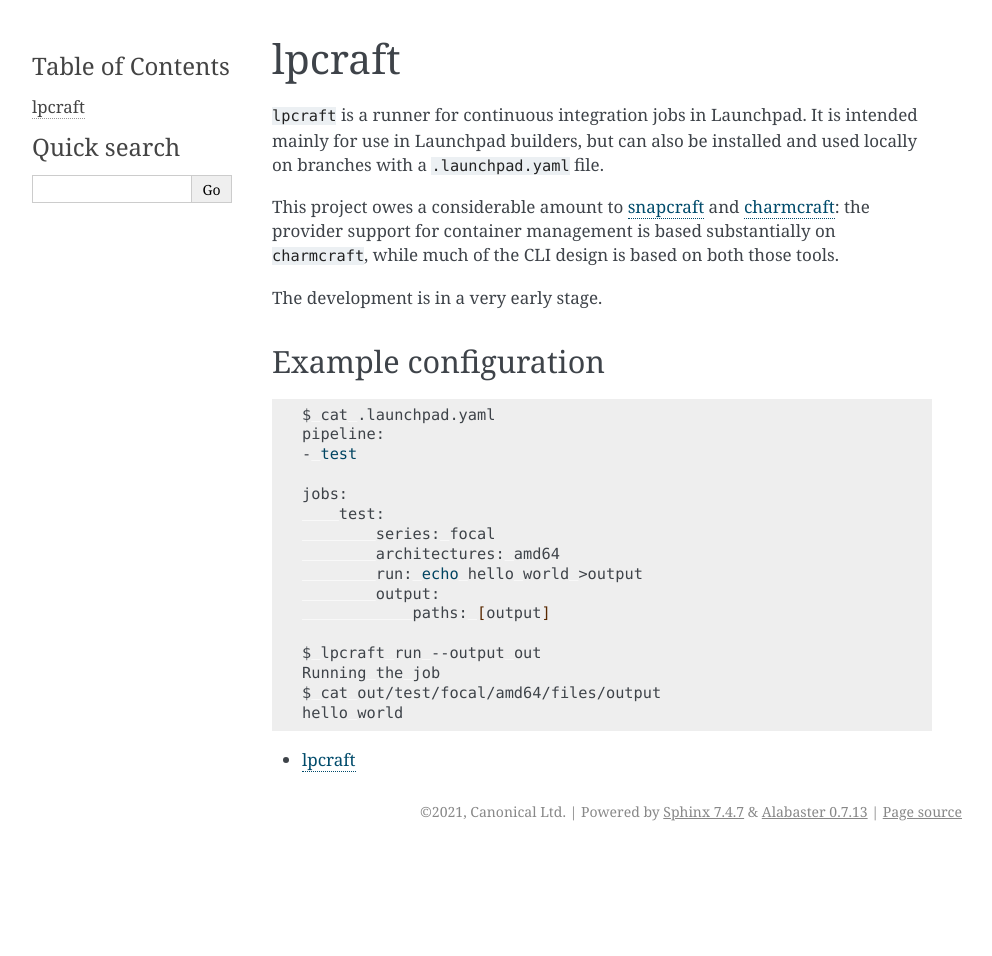
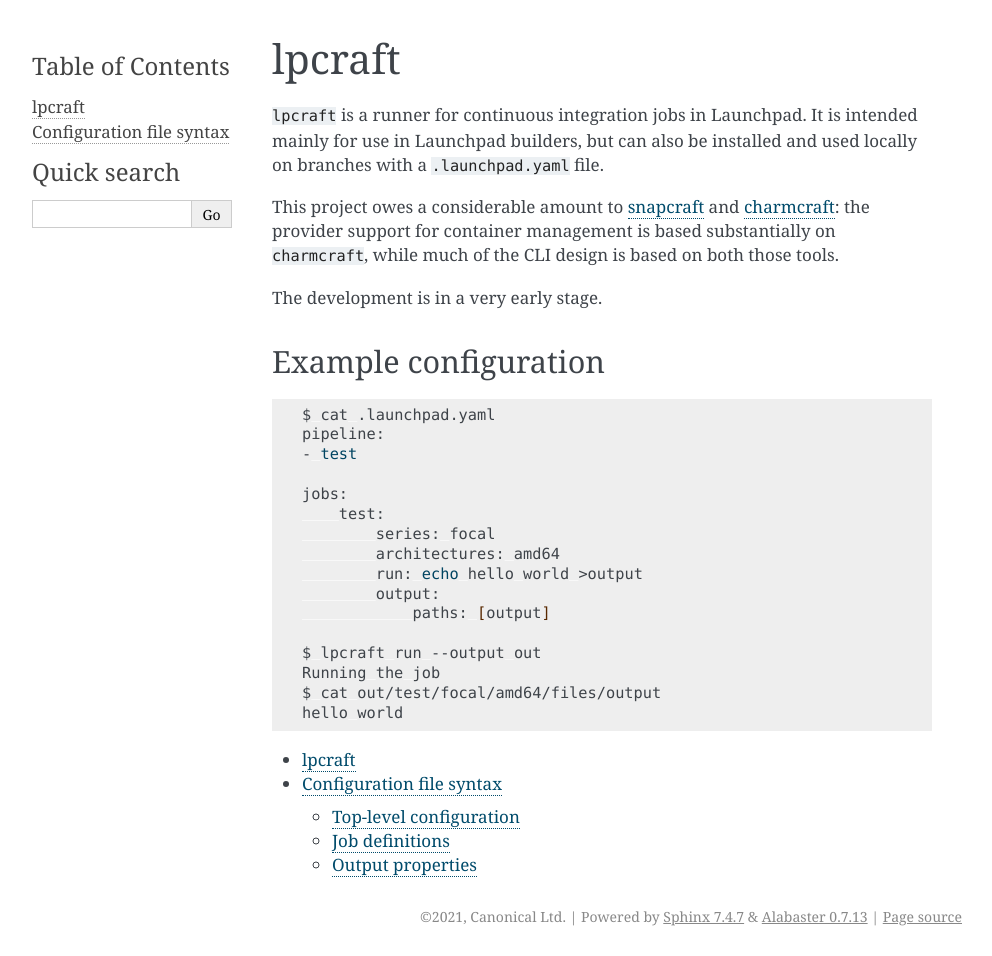
Before and after one commit to tushar5526/lpci-mirror, a Sphinx documentation site: the page built from docs/index.rst, in a window 1280 px wide. Shown: the whole page, without its empty margins (148-1140 px from the left). Built offline with Sphinx 7.4.7, drawn with Linux system fonts in a browser that asks for light colours; before the commit the page ends 900 px from its top, so only the background shows below that; some of the changed lines change nothing that is shown.

Commit message:
Add "Configuration file syntax" documentation
This is taken directly from the extensible builds specification.

```diff
--- /dev/null
+++ b/docs/configuration.rst
@@ -0,0 +1,99 @@
+Configuration file syntax
+=========================
+
+The default and preferred file name is ``.launchpad.yaml`` (with the leading
+dot to keep it discreetly out of the way).
+
+The following documentation makes reference to various behaviours of
+Launchpad.  At the time of writing these have been designed but not yet
+implemented.
+
+Top-level configuration
+-----------------------
+
+``pipeline`` (required)
+     List of stages; each stage is either a job name or a list of job names.
+     If a stage is a list of job names, then those jobs are executed in
+     parallel.  Stages are executed in series, and subsequent stages only
+     execute if previous stages succeeded.
+
+``jobs`` (required)
+     Mapping of job names to job definitions.
+
+Job definitions
+---------------
+
+``series`` (required)
+     The name of the Ubuntu series used to run the job.
+
+``architectures`` (required)
+     An architecture or list of architectures on which to run the job.  If a
+     list, this multiplies the job into one copy per architecture.
+
+``packages`` (optional)
+    Packages to install using ``apt`` as dependencies of this job.
+
+``snaps`` (optional)
+    Snaps to install as dependencies of this job.
+
+``environment`` (optional)
+    A mapping of environment variable names to values, to be set while
+    running the job.
+
+``run`` (optional)
+    A string (possibly multi-line) containing shell commands to run for this
+    job.
+
+``output`` (optional)
+    See the :ref:`output-properties` section below.
+
+``matrix`` (optional)
+    A list of mappings, each of which is a partial job definition.  The
+    final list of concrete jobs to run for this job name is constructed by
+    taking a copy of the job definition for each item in ``matrix``,
+    removing the ``matrix`` key itself, and updating it with the contents of
+    each item in turn.
+
+.. _output-properties:
+
+Output properties
+-----------------
+
+``paths`` (optional)
+    A list of `Path.glob
+    <https://docs.python.org/3/library/pathlib.html#pathlib.Path.glob>`_
+    patterns; any files matching these patterns at the end of a successful
+    build will be gathered by the build manager and attached to the build in
+    Launchpad.  Paths may not escape the build tree.
+
+``distribute`` (optional)
+    If ``artifactory``, then these artifacts may be distributed via
+    Artifactory.
+
+    Other valid values for ``distribute`` may be added in future.
+
+``channels`` (optional)
+    A list of initial channels to which these artifacts should be published
+    (e.g. ``[edge]``).
+
+``properties`` (optional)
+    An arbitrary key/value mapping.  For Artifactory publication, these are
+    attached as artifact properties; appropriate values depend on the
+    package type.  Example properties include the human-readable version of
+    the artifact.
+
+``dynamic-properties`` (optional)
+    A path (which may not escape the build tree), read using `python-dotenv
+    <https://pypi.org/project/python-dotenv/>`_ and supplementing
+    ``properties`` with the result.
+
+``expires`` (optional)
+    The requested minimum lifetime of the artifact in Launchpad.  Only
+    relevant if ``distribute`` is not set or the artifact has not been
+    successfully uploaded; an artifact that has been successfully uploaded
+    is immediately eligible for garbage-collection from Launchpad, since it
+    now exists elsewhere.
+
+    This value is parsed using `pydantic's standard timedelta parsing
+    <https://pydantic-docs.helpmanual.io/usage/types/#datetime-types>`_,
+    restricted to non-negative timedeltas.
--- a/docs/index.rst
+++ b/docs/index.rst
@@ -45,4 +45,5 @@
     :maxdepth: 2
 
     self
+    configuration
     CONTRIBUTING
```
